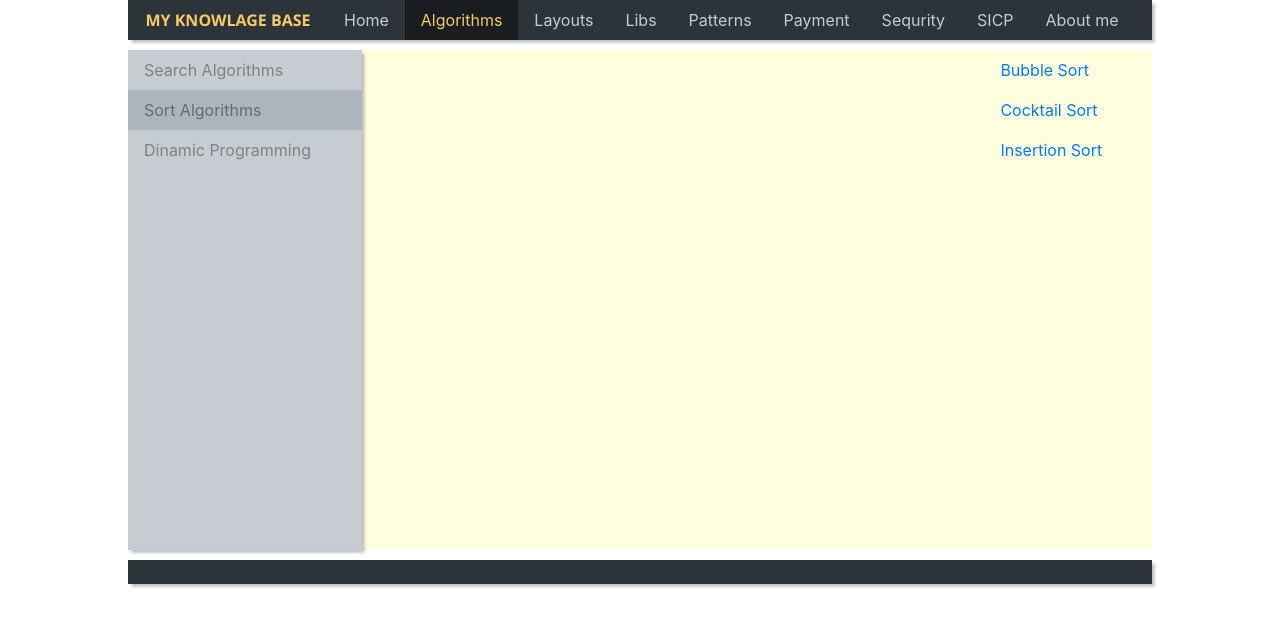
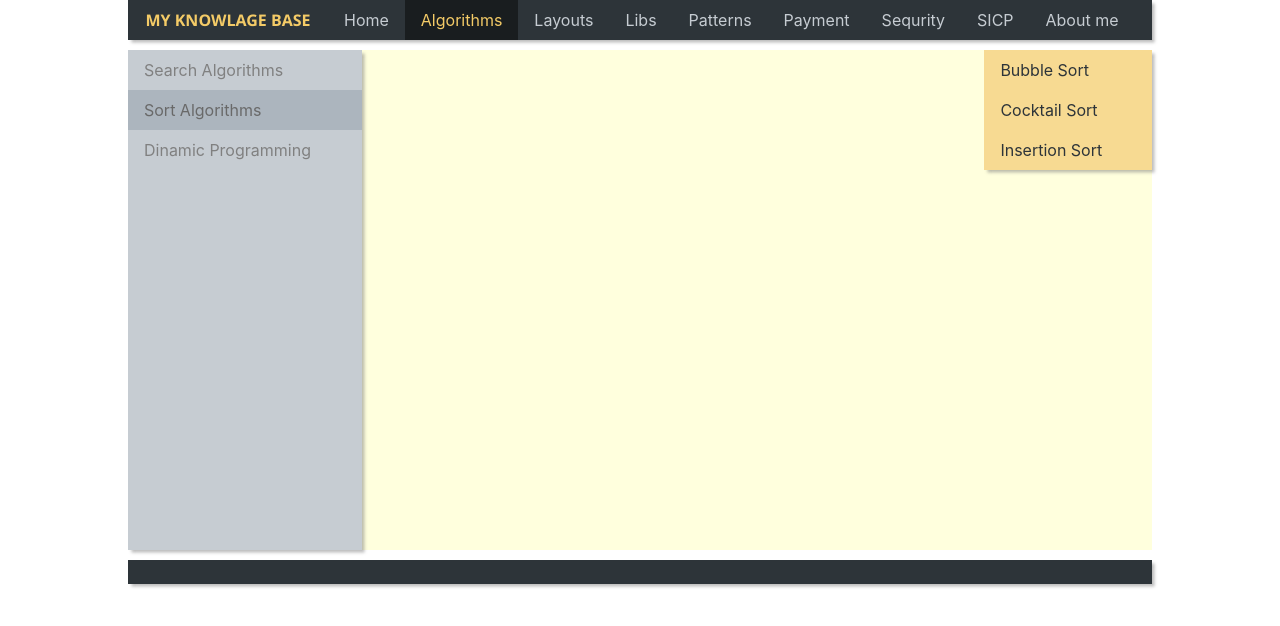
Before and after one commit to Poletay/examples, a React app: page /#/algorithms/sort in a window 1280 px wide. Shown: the top 626 px of the page. Built offline with nearby package versions, Linux system fonts and the light colour scheme; the HTML template or start-up script is replaced by a standard one.

Commit message:
add styles for right-side-menu

```diff
--- /dev/null
+++ b/src/scss/right.scss
@@ -0,0 +1,18 @@
+.right-side-menu {
+  box-shadow: $main-shadow;
+  background-color: lighten($right-menu-bg-color, 9%);
+}
+
+.right-side-menu a {
+  color: $right-menu-text-color;
+}
+
+.right-side-menu a:hover {
+  background-color: darken($right-menu-bg-color, 9%);
+  color: darken($right-menu-text-color, 9%);
+}
+
+.right-side-menu a.active {
+  background-color: darken($right-menu-bg-color, 9%);
+  color: darken($right-menu-text-color, 9%);
+}
--- a/src/scss/style.scss
+++ b/src/scss/style.scss
@@ -9,6 +9,9 @@ $main-menu-text-color: #c6ccd2;
 $left-menu-bg-color: #c6ccd2;
 $left-menu-text-color: grey;
 
+$right-menu-bg-color: #f4cb67;
+$right-menu-text-color: #2d3439;
+
 $main-footer-bg-color: #2d3439;
 $main-footer-text-color: #f4cb67;
 
@@ -19,5 +22,6 @@ $middle-min-height: 500px;
 @import "main";
 @import "header";
 @import "left";
+@import "right";
 @import "middle";
 @import "footer";
```
